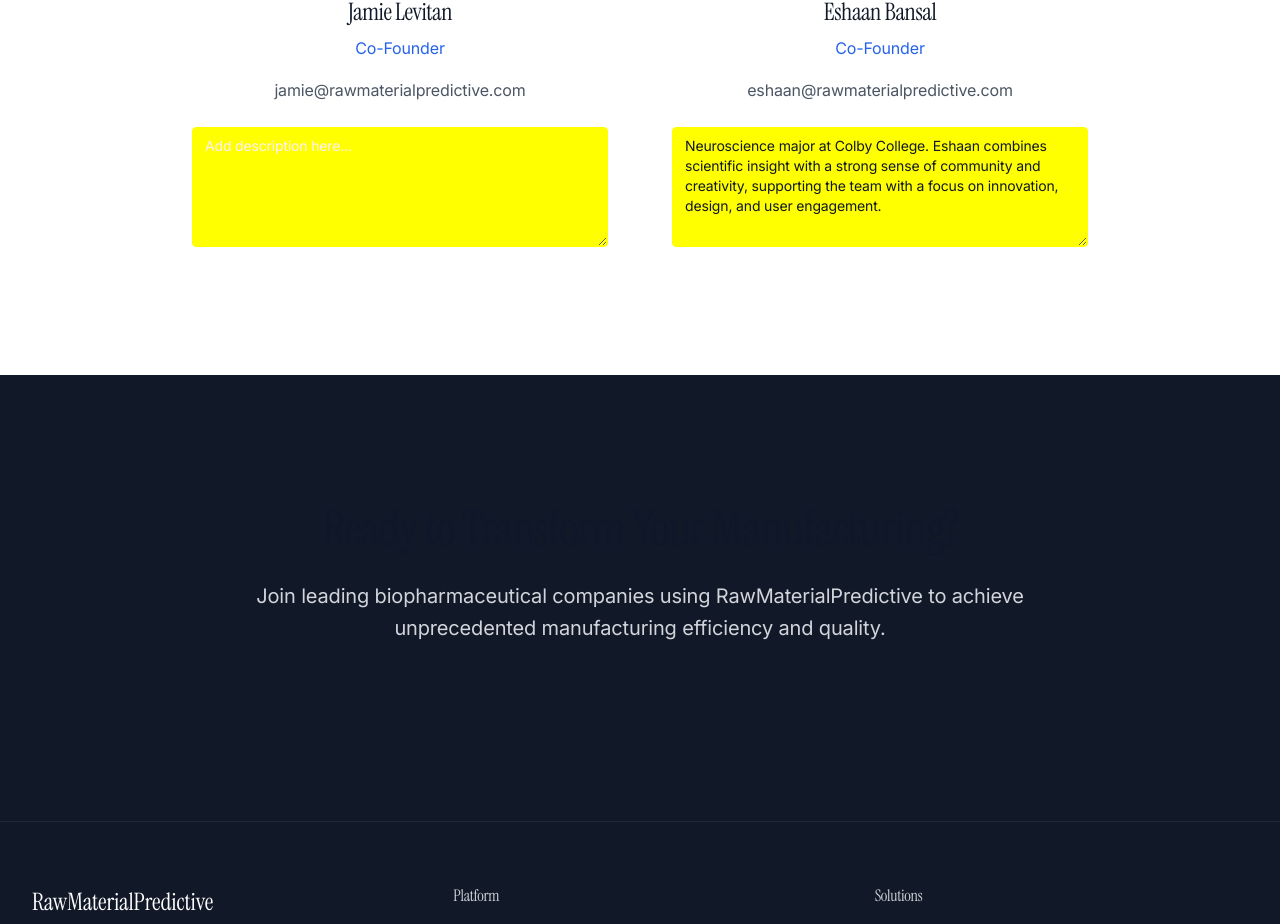
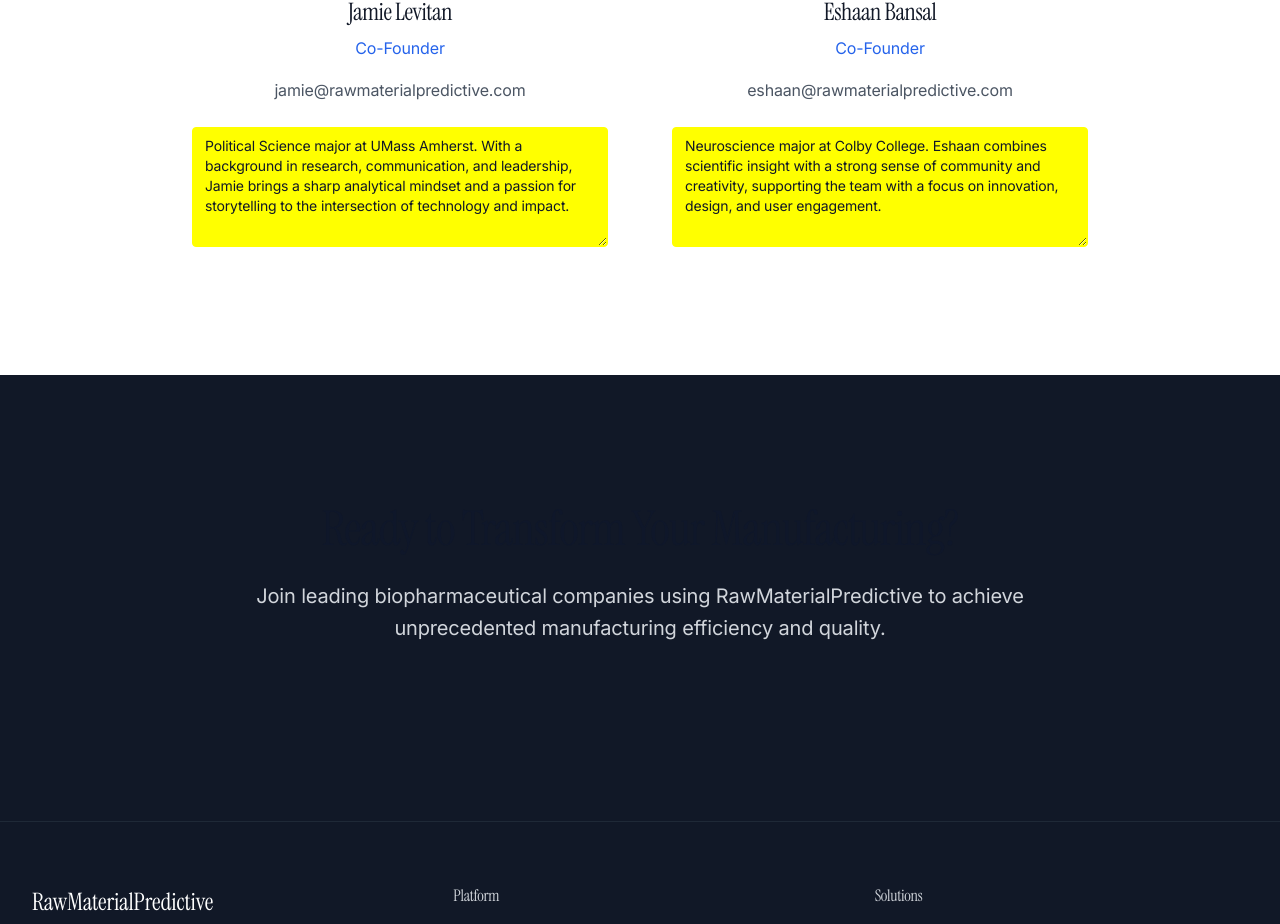
Before and after one commit to eshaan-bansal/bio-predict-genesis-web, a React (Vite) app: page / in a window 1280 px wide. Shown: the part 5676-6600 px from the top of the page. Built offline with nearby package versions, Linux system fonts and the light colour scheme.

Commit message:
Prefill Jamie's bio
Prefilled Jamie's bio in the About section code.

```diff
--- a/src/components/AboutSection.tsx
+++ b/src/components/AboutSection.tsx
@@ -1,4 +1,3 @@
-
 import React from 'react';
 import { Textarea } from '@/components/ui/textarea';
 
@@ -7,7 +6,7 @@ const AboutSection = () => {
     {
       name: "Jamie Levitan",
       email: "jamie@rawmaterialpredictive.com",
-      bio: ""
+      bio: "Political Science major at UMass Amherst. With a background in research, communication, and leadership, Jamie brings a sharp analytical mindset and a passion for storytelling to the intersection of technology and impact."
     },
     {
       name: "Eshaan Bansal",
```
